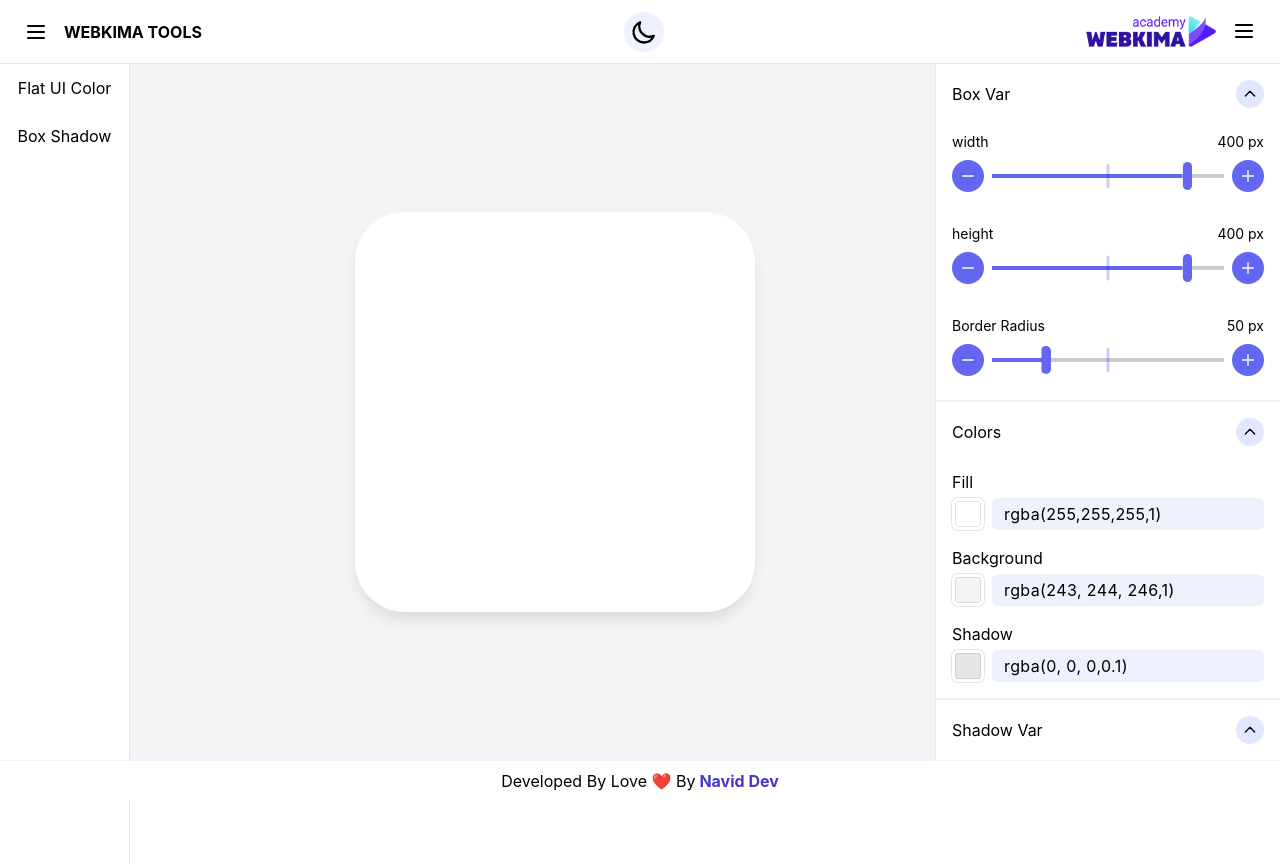
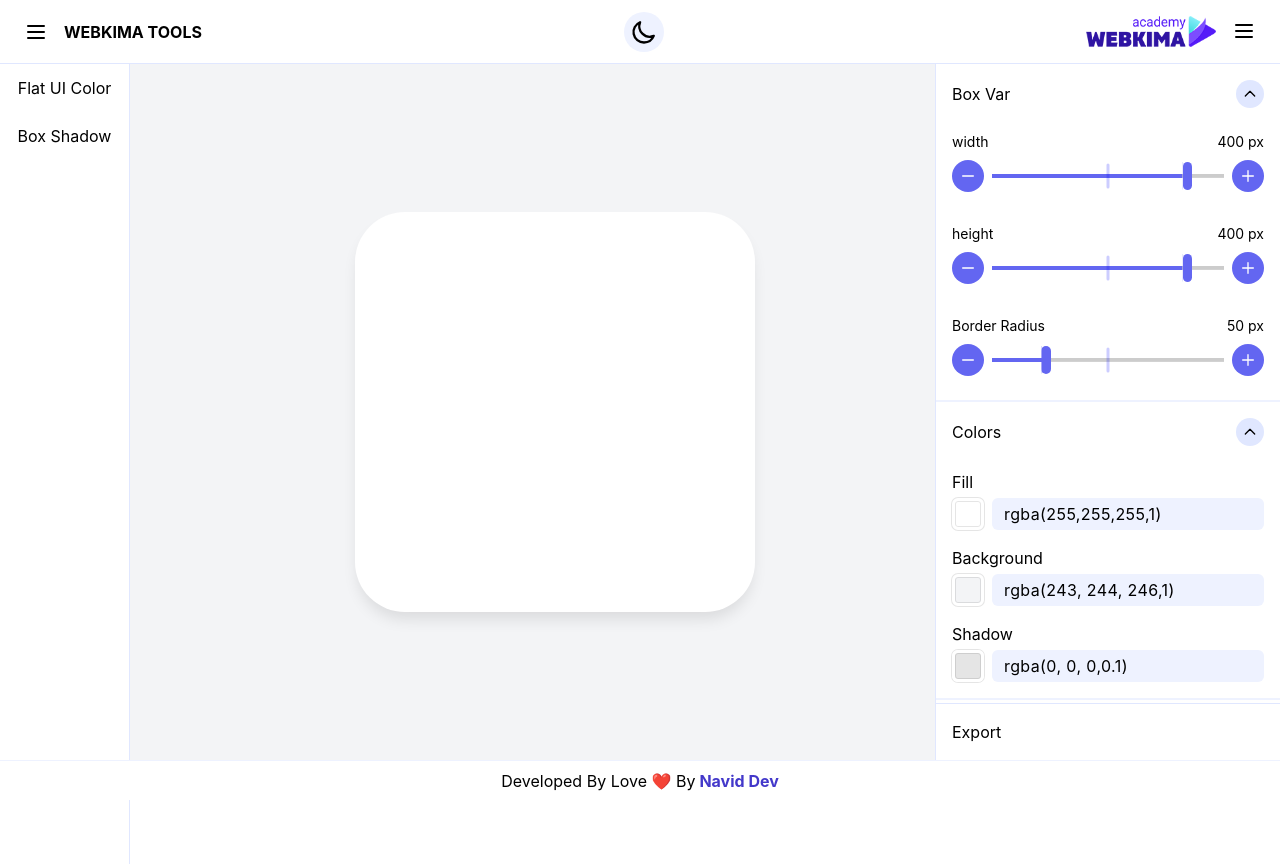
Before and after one commit to navidabdi/kimatools, a React (Create React App) app: page /box-shadow-generator in a window 1280 px wide. Built offline with nearby package versions, Linux system fonts and the light colour scheme.

Commit message:
add Export component

```diff
--- a/src/components/BoxShadow/BoxShadowTools.js
+++ b/src/components/BoxShadow/BoxShadowTools.js
@@ -15,6 +15,7 @@ import { useRecoilState } from "recoil";
 
 import ColorPicker from "../Controlers/ColorPicker";
 import { Accordion } from "../../Layouts";
+import Export from "../Export";
 const BoxShadowTools = () => {
   const [valueWidth, setValueWidth] = useRecoilState(valueWidthAtom);
   const [valueHeigh, setValueHeigh] = useRecoilState(valueHeightAtom);
@@ -133,6 +134,7 @@ const BoxShadowTools = () => {
           />,
         ]}
       />
+      <Export />
     </div>
   );
 };
--- /dev/null
+++ b/src/components/Export.js
@@ -0,0 +1,9 @@
+const Export = () => {
+  return (
+    <div className="sticky z-50 left-0 p-4 bg-white w-full bottom-0 dark-bg-primary dark-text-primary border-t border-primary">
+      <h3 className="">Export</h3>
+    </div>
+  );
+};
+
+export default Export;
--- a/src/components/ToolsSidebar.js
+++ b/src/components/ToolsSidebar.js
@@ -11,7 +11,7 @@ const ToolsSidebar = () => {
     <aside
       className={`${
         toolsSidebar ? "translate-x-0" : "translate-x-[100%]"
-      } min-w-[300px] scrollbar-thin bg-white border-l border-indigo-100 dark:bg-neutral-900 dark:border-neutral-600 transition-all h-[87vh] absolute right-0`}
+      } min-w-[300px] scrollbar-thin bg-white border-l border-indigo-100 dark:bg-neutral-900 dark:border-neutral-600 transition-all  h-[87vh] absolute right-0`}
     >
       <Routes>
         <Route path="/" element={<FlatUiTools />} />
--- a/src/components/index.js
+++ b/src/components/index.js
@@ -4,7 +4,7 @@ import ToolsSidebar from "./ToolsSidebar";
 import MainSection from "./MainSection";
 import Header from "./Header";
 import Footer from "./Footer";
-
+import Export from "./Export";
 import BoxShadow from "./BoxShadow/BoxShadow";
 import BoxShadowTools from "./BoxShadow/BoxShadowTools";
 
@@ -17,4 +17,5 @@ export {
   Footer,
   BoxShadow,
   BoxShadowTools,
+  Export,
 };
```
